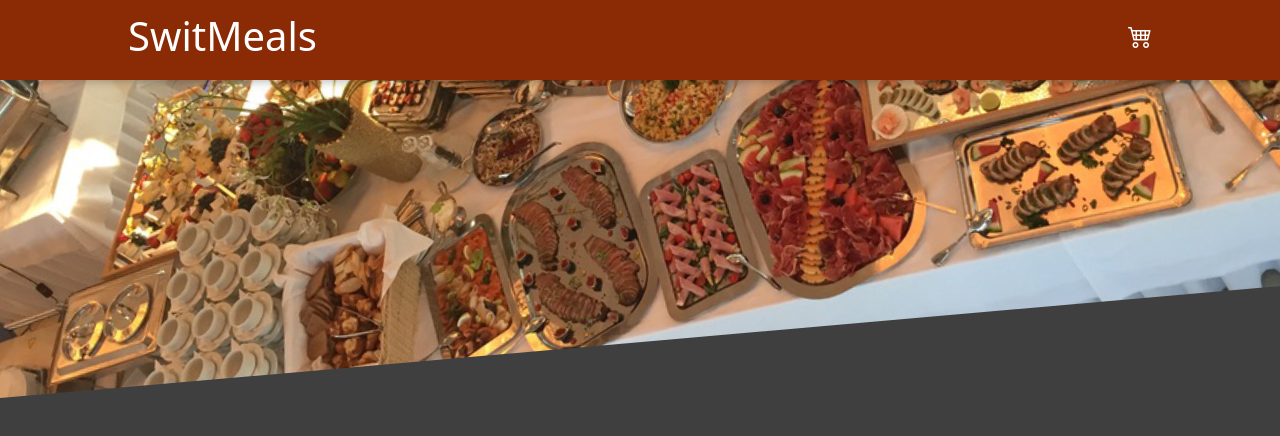
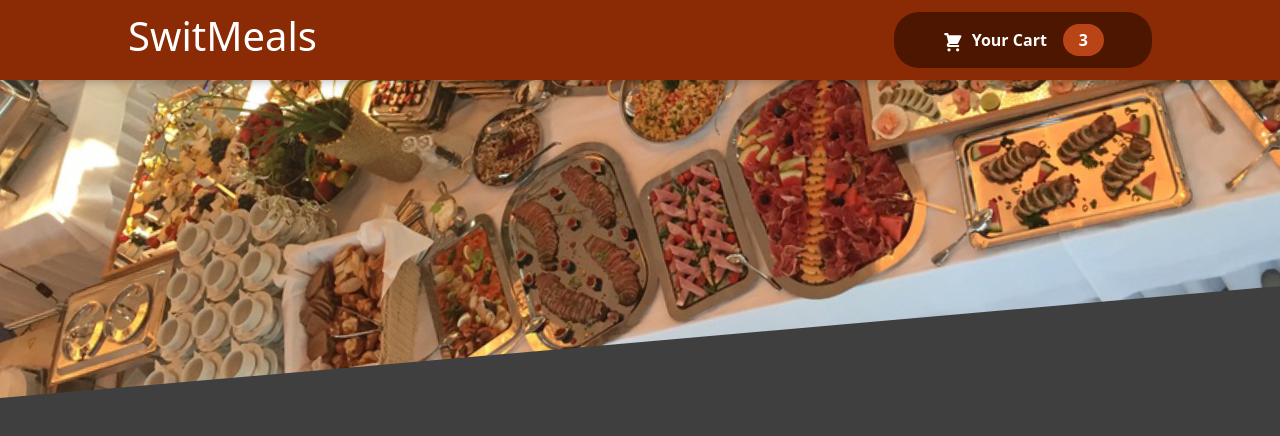
Before and after one commit to GodfredAsa/react-store-dummy, a React (Create React App) app: page / in a window 1280 px wide. Shown: the top 436 px of the page. Built offline with nearby package versions, Linux system fonts and the light colour scheme.

Commit message:
implementing header cart icon

```diff
--- a/src/App.js
+++ b/src/App.js
@@ -1,10 +1,12 @@
 import { Fragment } from 'react';
-import Header from './components/Layout/Header';
+import Header from './components/Layout/Header/Header';
 
 const  App = () => {
   return (
     <Fragment>
+
       <Header/>
+
     </Fragment>
   );
 }
--- /dev/null
+++ b/src/components/Carts/CartIcon/CartIcon.js
@@ -0,0 +1,14 @@
+const CartIcon = () => {
+    return (
+        <svg
+      xmlns='http://www.w3.org/2000/svg'
+      viewBox='0 0 20 20'
+      fill='currentColor'
+    >
+      <path d='M3 1a1 1 0 000 2h1.22l.305 1.222a.997.997 0 00.01.042l1.358 5.43-.893.892C3.74 11.846 4.632 14 6.414 14H15a1 1 0 000-2H6.414l1-1H14a1 1 0 00.894-.553l3-6A1 1 0 0017 3H6.28l-.31-1.243A1 1 0 005 1H3zM16 16.5a1.5 1.5 0 11-3 0 1.5 1.5 0 013 0zM6.5 18a1.5 1.5 0 100-3 1.5 1.5 0 000 3z' />
+    </svg>
+  );
+
+}
+
+export default CartIcon;
--- a/src/components/Layout/Header.js
+++ b/src/components/Layout/Header/Header.js
@@ -1,14 +1,15 @@
 import { Fragment } from "react";
-import mealsImage from "../../assets/meals.jpg"
+import mealsImage from "../../../assets/meals.jpg"
+import HeaderCartButton from "../HeaderCartButton/HeaderCartButton";
 import classes from "./Header.module.css"
 const Header = (props) => {
     return (
         <Fragment>
             <header className={classes.header}>
                 <h1>SwitMeals</h1>
-                <i className="bi bi-cart4 h4"></i>
+              <HeaderCartButton/>
             </header>
-{/* the css class name uses the syntax below below the class name has a - in between */}
+
             <div className={classes["main-image"]}>
                 <img src={mealsImage} alt="A table full of delicious food" />
             </div>
--- /dev/null
+++ b/src/components/Layout/HeaderCartButton/HeaderCartButton.js
@@ -0,0 +1,14 @@
+import CartIcon from "../../Carts/CartIcon/CartIcon";
+import classes from "./HeaderCartButton.module.css"
+
+const HeaderCartButton = (props) => {
+    return (
+        <button className={classes.button}>
+            <span className={classes.icon}><CartIcon/></span>
+            <span>Your Cart</span>
+            <span className={classes.badge}>3</span>
+        </button>
+     );
+}
+
+export default HeaderCartButton;
--- /dev/null
+++ b/src/components/Layout/HeaderCartButton/HeaderCartButton.module.css
@@ -0,0 +1,59 @@
+.button {
+    cursor: pointer;
+    font: inherit;
+    border: none;
+    background-color: #4d1601;
+    color: white;
+    padding: 0.75rem 3rem;
+    display: flex;
+    justify-content: space-around;
+    align-items: center;
+    border-radius: 25px;
+    font-weight: bold;
+  }
+
+  .button:hover,
+  .button:active {
+    background-color: #2c0d00;
+  }
+
+  .icon {
+    width: 1.35rem;
+    height: 1.35rem;
+    margin-right: 0.5rem;
+  }
+
+  .badge {
+    background-color: #b94517;
+    padding: 0.25rem 1rem;
+    border-radius: 25px;
+    margin-left: 1rem;
+    font-weight: bold;
+  }
+
+  .button:hover .badge,
+  .button:active .badge {
+    background-color: #92320c;
+  }
+
+  .bump {
+    animation: bump 300ms ease-out;
+  }
+
+  @keyframes bump {
+    0% {
+      transform: scale(1);
+    }
+    10% {
+      transform: scale(0.9);
+    }
+    30% {
+      transform: scale(1.1);
+    }
+    50% {
+      transform: scale(1.15);
+    }
+    100% {
+      transform: scale(1);
+    }
+  }
```
Also changed, not shown: src/components/Layout/Header/Header.module.css (renamed from src/components/Layout/Header.module.css).
